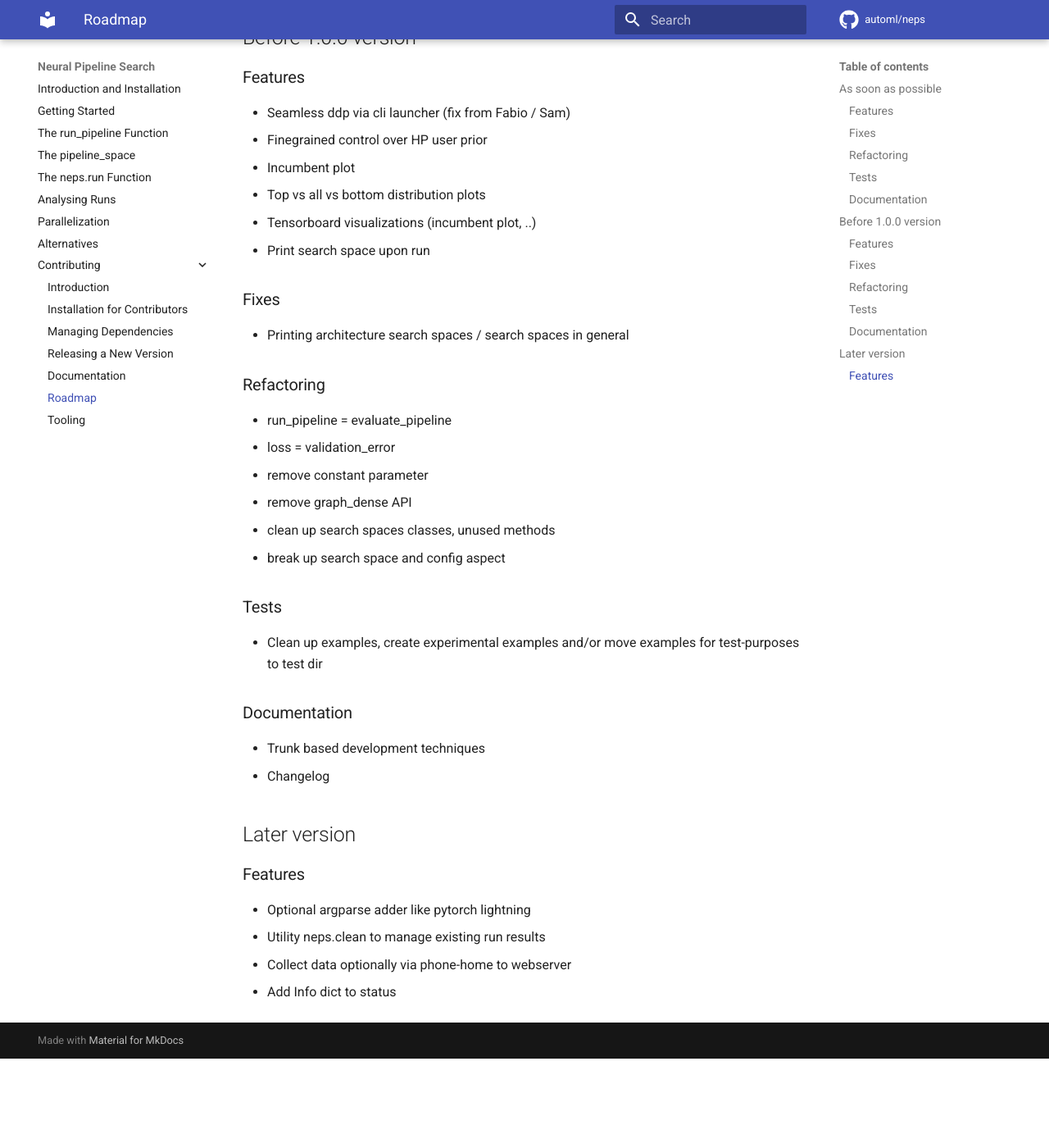
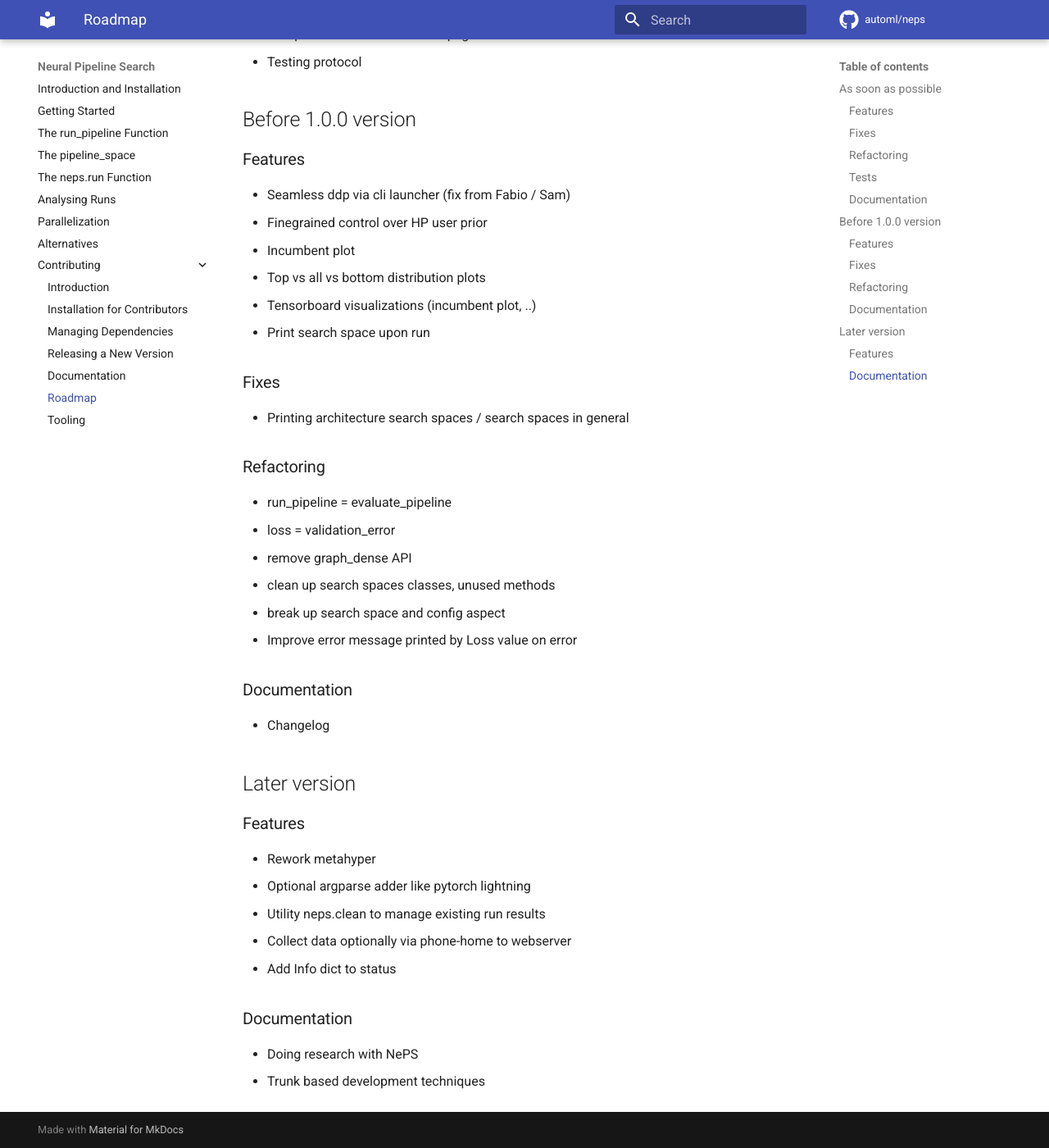
Before and after one commit to automl/neps, an MkDocs documentation site: the page built from docs/contributing/roadmap.md, in a window 1280 px wide and 1400 px high, scrolled down 897 px. Shown: the whole window at 82% size. Built offline with MkDocs 1.6.1 and Material for MkDocs 9.7.7, drawn with Linux system fonts in a browser that asks for light colours; comment, search, counter and statistics services are not loaded; before the commit the page ends 2188 px from its top, so only the background shows below that; some of the changed text lies outside the part shown.

Commit message:
refine roadmap

```diff
--- a/docs/contributing/roadmap.md
+++ b/docs/contributing/roadmap.md
@@ -7,10 +7,12 @@
 - Python 3.8+ support
 - Utility to get best HPs and (built) architecture
 - Utility to get incumbent losses over time
+- Ignore error configurations
 
 ### Fixes
 
 - Metahyper Refine jobtimelimit feature
+- Optimize dependencies
 
 ### Refactoring
 
@@ -26,6 +28,7 @@
 - Data reading example
 - Working directory example
 - Fill up the core documentation pages
+- Testing protocol
 
 ## Before 1.0.0 version
 
@@ -46,25 +49,26 @@
 
 - run_pipeline = evaluate_pipeline
 - loss = validation_error
-- remove constant parameter
 - remove graph_dense API
 - clean up search spaces classes, unused methods
 - break up search space and config aspect
-
-### Tests
-
-- Clean up examples, create experimental examples and/or move examples for test-purposes to test dir
+- Improve error message printed by Loss value on error
 
 ### Documentation
 
-- Trunk based development techniques
 - Changelog
 
 ## Later version
 
 ### Features
 
+- Rework metahyper
 - Optional argparse adder like pytorch lightning
 - Utility neps.clean to manage existing run results
 - Collect data optionally via phone-home to webserver
 - Add Info dict to status
+
+### Documentation
+
+- Doing research with NePS
+- Trunk based development techniques
```
